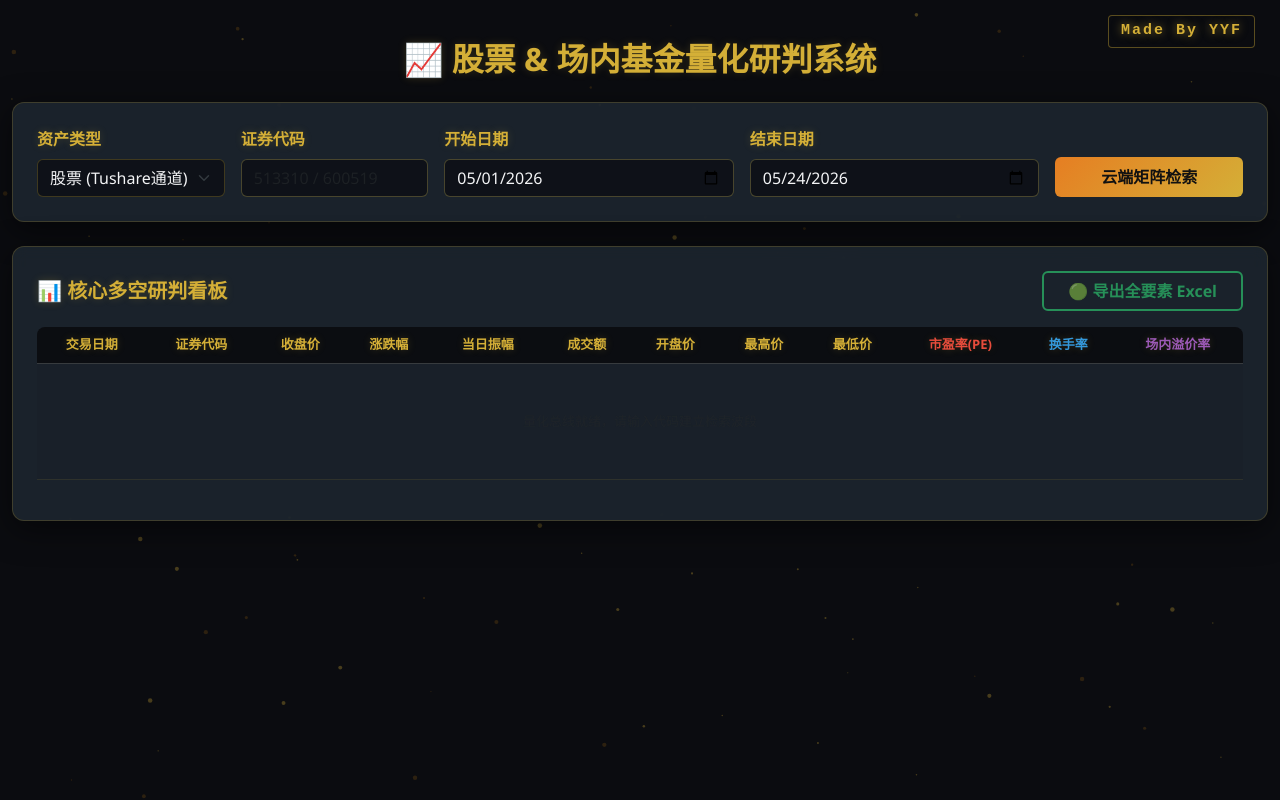
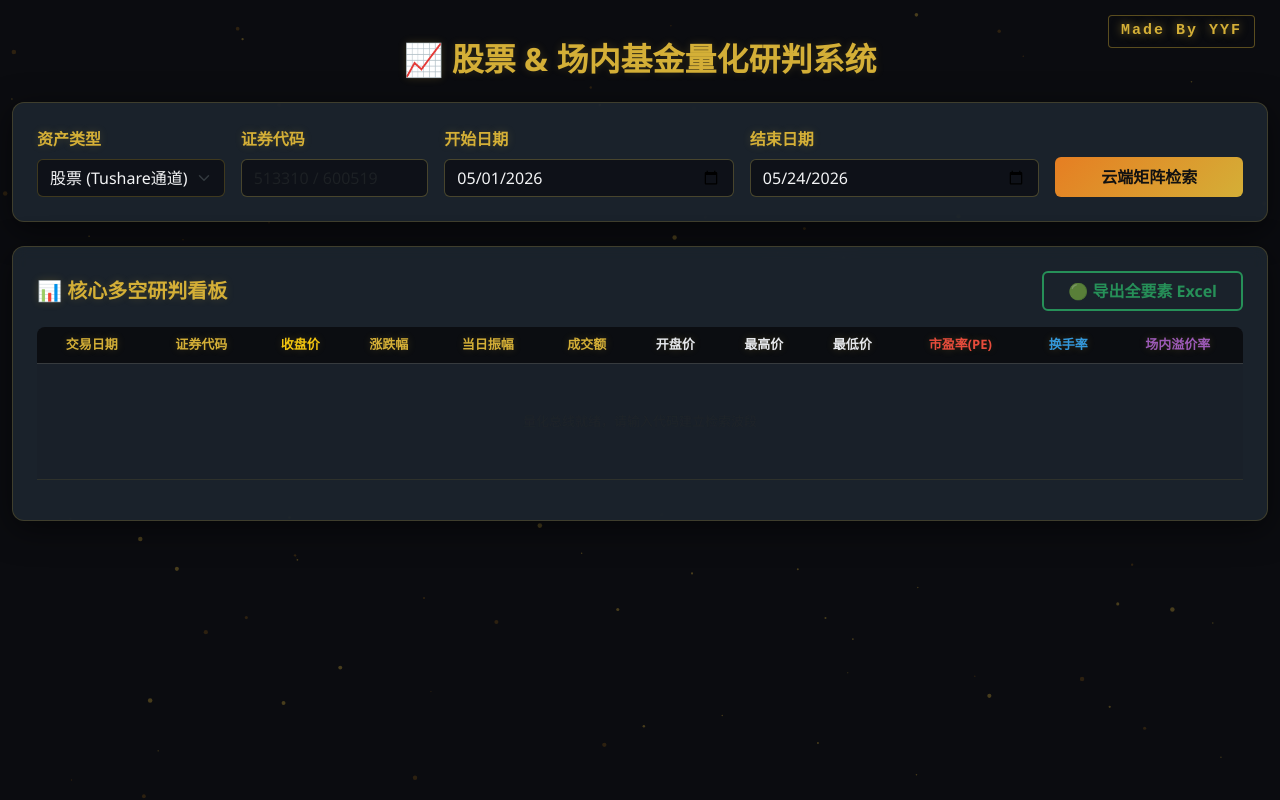
Before and after one commit to 1260119583-spec/quant-full-system, a Flask app: page / in a window 1280 px wide. Run offline with Flask 3, Linux system fonts and the light colour scheme; some libraries are stand-ins or nearby versions.

Commit message:
Update index.html

```diff
--- a/templates/index.html
+++ b/templates/index.html
@@ -7,7 +7,7 @@
     <style>
         body, html { margin: 0; padding: 0; width: 100%; height: 100%; overflow-x: hidden; background-color: #0b0c10; font-family: 'Segoe UI', Tahoma, Geneva, Verdana, sans-serif; }
         #particle-canvas { position: fixed; top: 0; left: 0; width: 100%; height: 100%; z-index: 1; pointer-events: none; }
-        .main-wrapper { position: relative; z-index: 2; padding-top: 40px; padding-bottom: 40px; max-width: 1300px; margin: 0 auto; }
+        .main-wrapper { position: relative; z-index: 2; padding-top: 40px; padding-bottom: 40px; max-width: 1350px; margin: 0 auto; }
 
         /* 右上角 YYF 专属固定独立水印 */
         .brand-watermark {
@@ -22,7 +22,7 @@
         }
         .form-select, .form-control { background-color: rgba(11, 12, 16, 0.7) !important; border: 1px solid rgba(212, 175, 55, 0.25) !important; color: #f3f4f6 !important; }
         .form-select:focus, .form-control:focus { border-color: #d4af37 !important; box-shadow: 0 0 0 0.25rem rgba(212, 175, 55, 0.15) !important; }
-        .table-container { max-height: 520px; overflow-y: auto; border-radius: 8px; }
+        .table-container { max-height: 540px; overflow-y: auto; border-radius: 8px; }
         .table { --bs-table-bg: transparent !important; color: #e5e7eb !important; border-color: rgba(212, 175, 55, 0.1) !important; font-size: 13px; }
         .table-dark { --bs-table-bg: rgba(11, 12, 16, 0.95) !important; }
         .table-striped>tbody>tr:nth-of-type(odd) { --bs-table-accent-bg: rgba(255, 255, 255, 0.02) !important; }
@@ -31,7 +31,10 @@
         /* 经典量化多空控色方案 */
         .bull-red { color: #ff4d4d !important; font-weight: bold; }
         .bear-green { color: #2ecc71 !important; font-weight: bold; }
-        .gold-highlight { color: #f1c40f !important; font-weight: bold; }
+        .gold-highlight { color: #f1c40f !important; font-weight: bold; font-size: 14px; }
+
+        /* 💡 强行修正：让开盘价、最高价、最低价在暗夜黑金下亮起来 */
+        .clear-white { color: #ffffff !important; font-weight: 500; }
 
         .btn-gold-primary { background: linear-gradient(135deg, #e67e22, #d4af37); border: none; color: #111 !important; font-weight: bold; }
         .btn-gold-primary:hover { background: linear-gradient(135deg, #d4af37, #f1c40f); box-shadow: 0 0 15px rgba(212,175,55,0.4); }
@@ -86,13 +89,13 @@
                         <tr>
                             <th>交易日期</th>
                             <th>证券代码</th>
-                            <th>收盘价</th>
+                            <th style="color: #f1c40f !important;">收盘价</th>
                             <th>涨跌幅</th>
                             <th>当日振幅</th>
                             <th>成交额</th>
-                            <th>开盘价</th>
-                            <th>最高价</th>
-                            <th>最低价</th>
+                            <th style="color: #e5e7eb !important;">开盘价</th>
+                            <th style="color: #e5e7eb !important;">最高价</th>
+                            <th style="color: #e5e7eb !important;">最低价</th>
                             <th style="color: #e74c3c !important;">市盈率(PE)</th>
                             <th style="color: #3498db !important;">换手率</th>
                             <th style="color: #9b59b6 !important;">场内溢价率</th>
@@ -193,9 +196,9 @@
                         <td class="${colorClass}">${row.pct_chg}</td>
                         <td class="text-white-50">${row.amplitude}</td>
                         <td class="text-info">${row.amount}</td>
-                        <td>${row.open.toFixed(2)}</td>
-                        <td>${row.high.toFixed(2)}</td>
-                        <td>${row.low.toFixed(2)}</td>
+                        <td class="clear-white">${row.open.toFixed(2)}</td>
+                        <td class="clear-white">${row.high.toFixed(2)}</td>
+                        <td class="clear-white">${row.low.toFixed(2)}</td>
                         <td class="text-danger fw-bold">${row.pe}</td>
                         <td style="color: #3498db !important; font-weight: bold;">${row.turnover}</td>
                         <td style="color: #9b59b6 !important; font-weight: bold;">${row.premium}</td>
```
